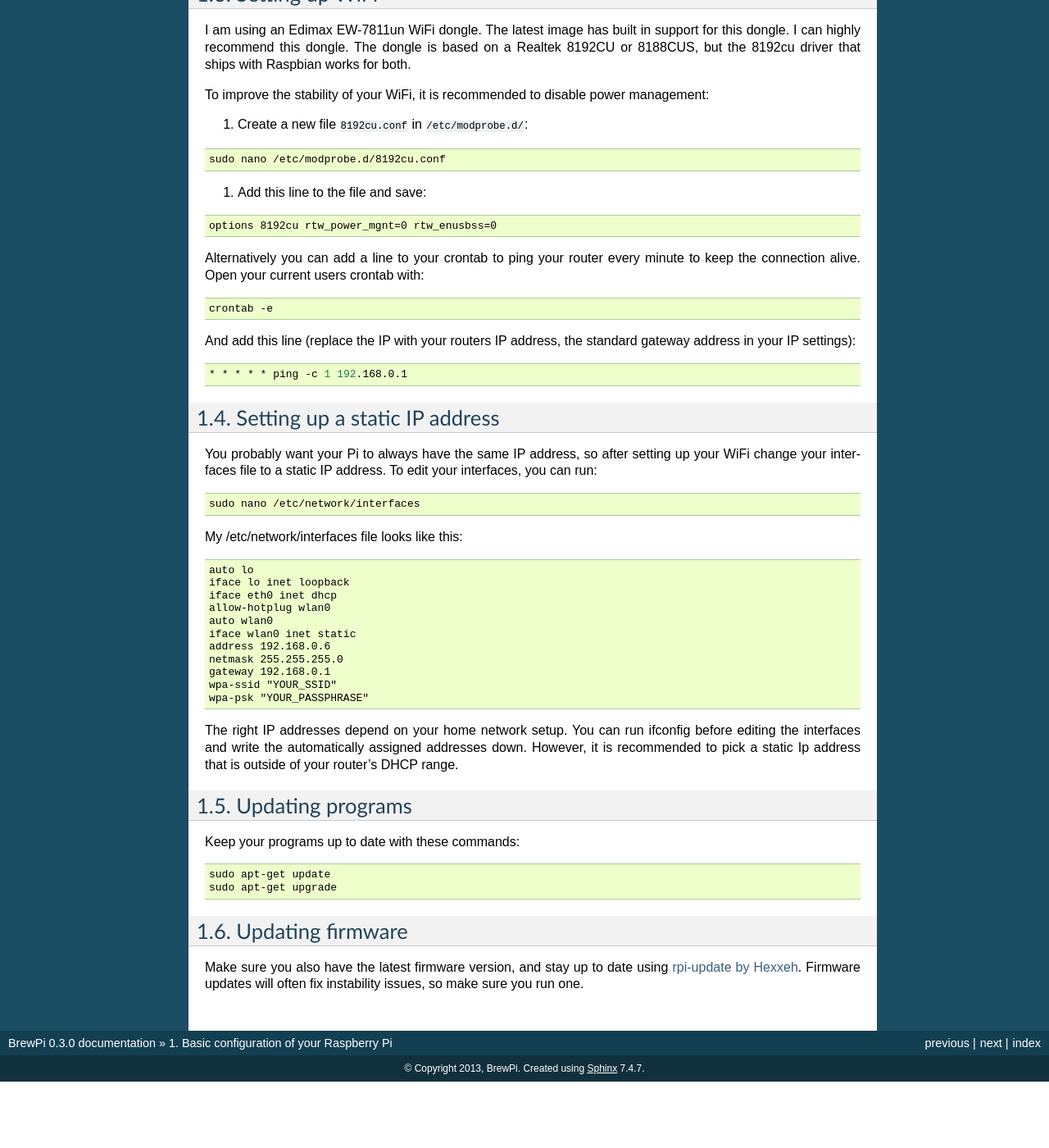
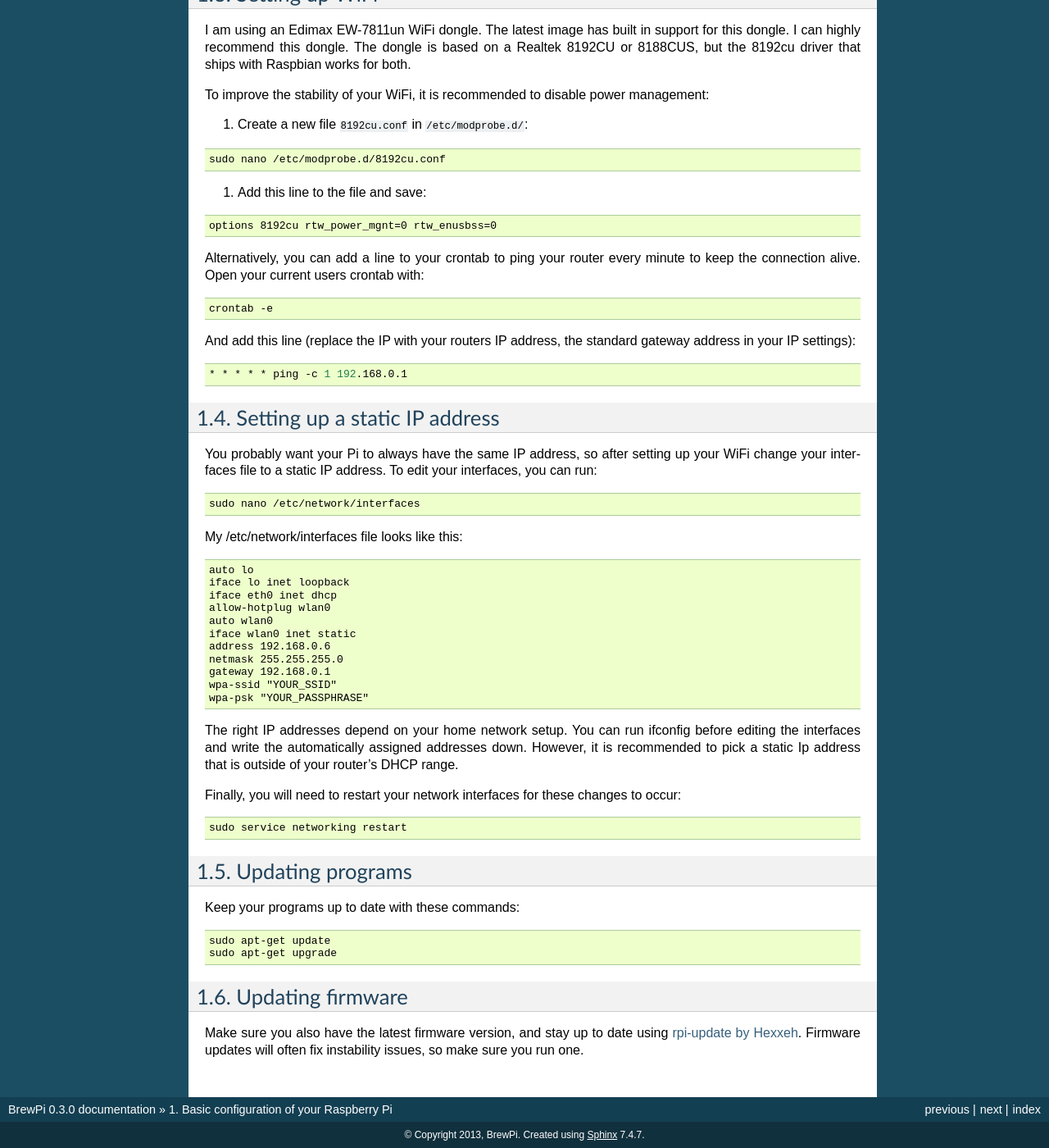
Before and after one commit to BrewPi/brewpi-userdocs, a Sphinx documentation site: the page built from source/installing-your-pi/rpi-setup.rst, in a window 1280 px wide and 1400 px high, scrolled down 883 px. Shown: the whole window at 82% size. Built offline with Sphinx 7.4.7, drawn with Linux system fonts in a browser that asks for light colours; formulas are drawn with MathJax 3; before the commit the page ends 2202 px from its top, so only the background shows below that.

Commit message:
Restart network after adding wifi

```diff
--- a/source/installing-your-pi/rpi-setup.rst
+++ b/source/installing-your-pi/rpi-setup.rst
@@ -62,7 +62,7 @@ To improve the stability of your WiFi, it is recommended to disable power manage
 
     options 8192cu rtw_power_mgnt=0 rtw_enusbss=0
 
-Alternatively you can add a line to your crontab to ping your router every minute to keep the connection alive. Open your current users crontab with:
+Alternatively, you can add a line to your crontab to ping your router every minute to keep the connection alive. Open your current users crontab with:
 
 .. code-block:: bash
 
@@ -105,6 +105,12 @@ The right IP addresses depend on your home network setup.
 You can run ifconfig before editing the interfaces and write the automatically assigned addresses down.
 However, it is recommended to pick a static Ip address that is outside of your router's DHCP range.
 
+Finally, you will need to restart your network interfaces for these changes to occur:
+
+.. code-block:: text
+
+    sudo service networking restart
+
 
 Updating programs
 -----------------
```
